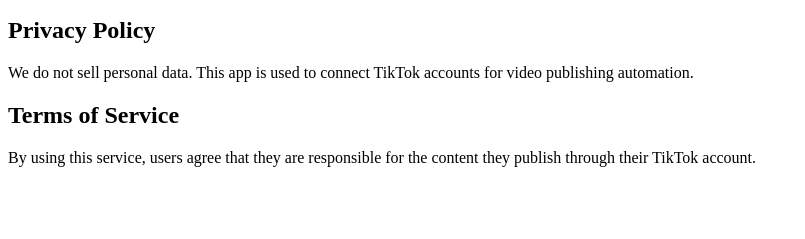
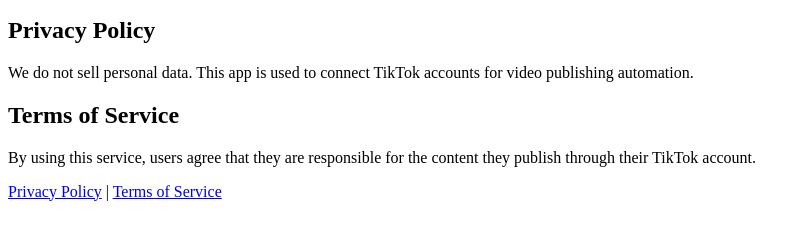
Before and after one commit to felixk917/midnightfiles-site, a plain HTML site: page index.html in a window 1280 px wide. Shown: the part 101-340 px from the top of the page, without its empty margins (0-805 px from the left). Drawn offline with Linux system fonts and the light colour scheme.

Commit message:
Update index.html

```diff
--- a/index.html
+++ b/index.html
@@ -12,5 +12,10 @@
 
   <h2>Terms of Service</h2>
   <p>By using this service, users agree that they are responsible for the content they publish through their TikTok account.</p>
+  <p>
+    <a href="privacy.html">Privacy Policy</a>
+    |
+    <a href="terms.html">Terms of Service</a>
+  </p>
 </body>
 </html>
```
